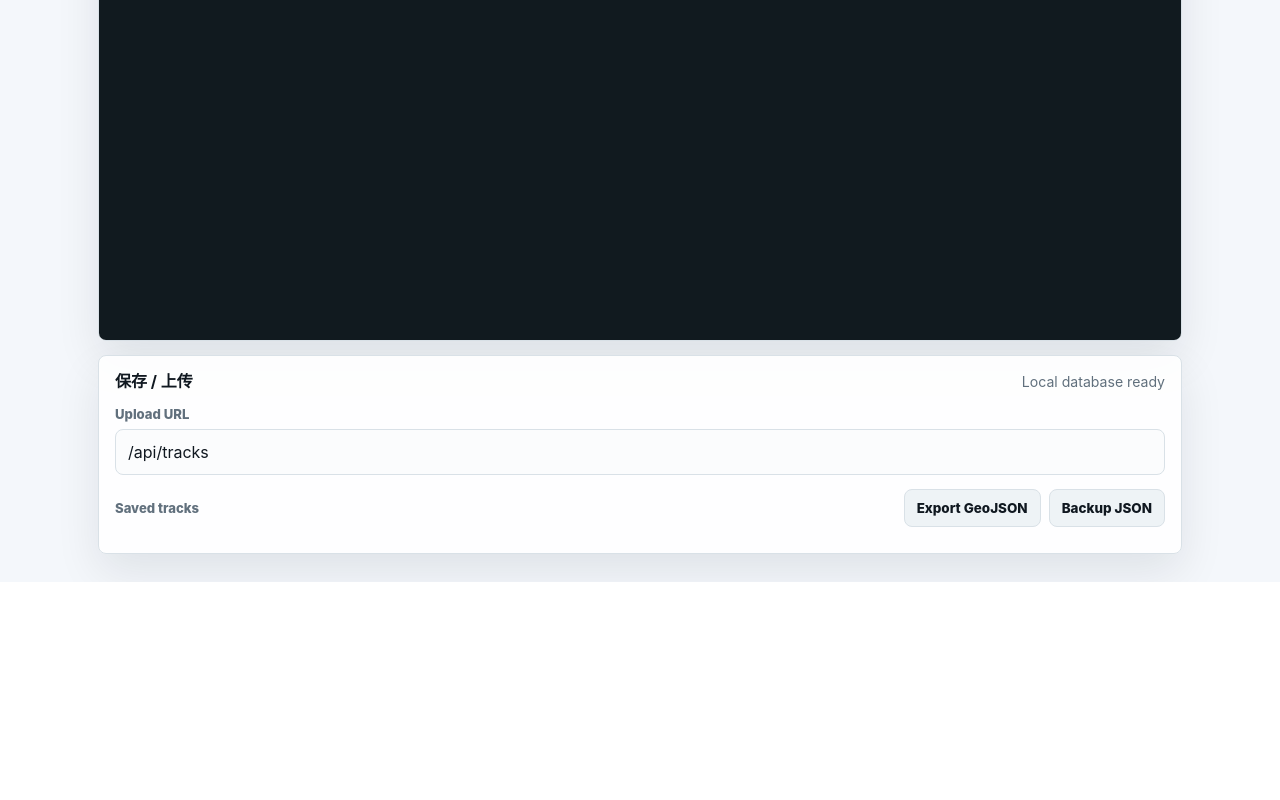
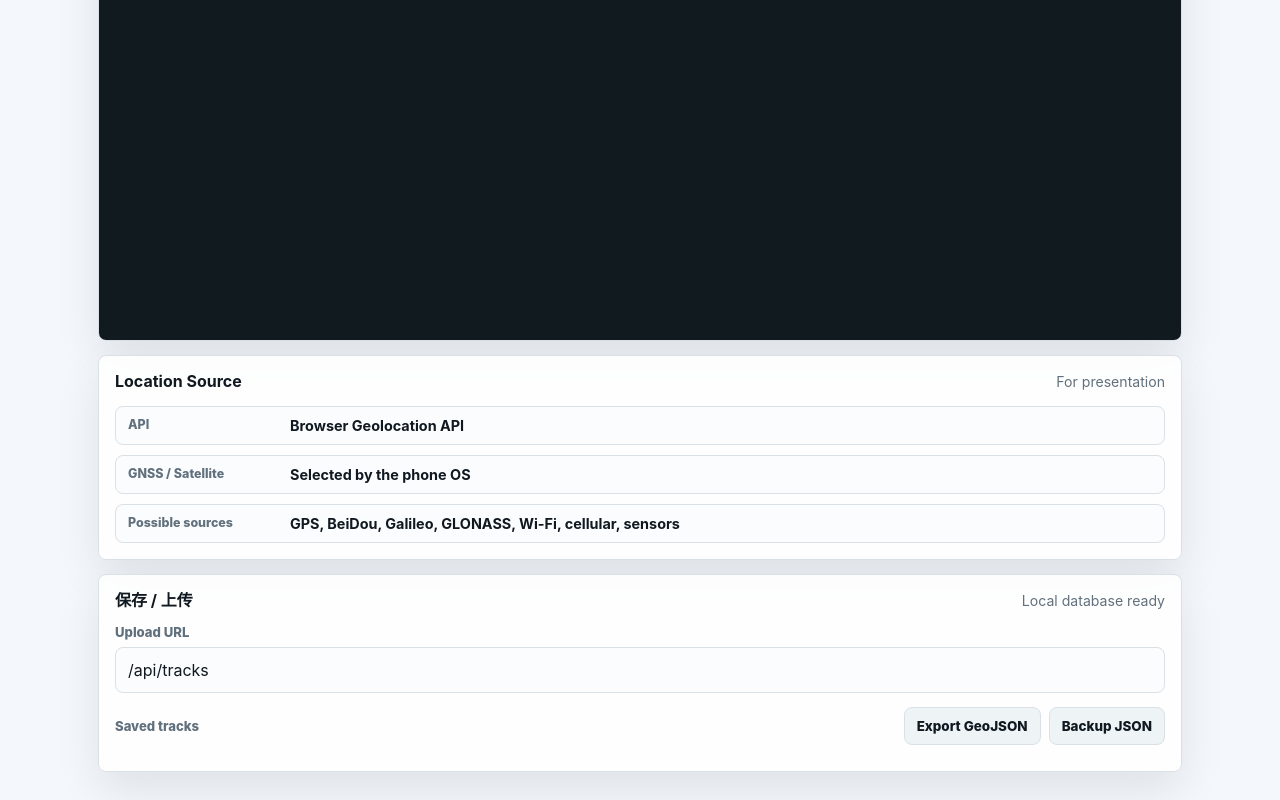
Before and after one commit to Qwen88wen/trajectory-collector-mvp, a website: page index.html in a window 1280 px wide. Shown: the part 1011-1811 px from the top of the page. Before the commit the page ends 1593 px from the top, so only its background shows below. Drawn offline with Linux system fonts and the light colour scheme.

Commit message:
Add location source explanation to app

```diff
--- a/index.html
+++ b/index.html
@@ -118,6 +118,27 @@
         </div>
       </section>
 
+      <section class="source-panel" aria-labelledby="sourceTitle">
+        <div class="panel-heading">
+          <h2 id="sourceTitle">Location Source</h2>
+          <p class="status-text">For presentation</p>
+        </div>
+        <dl class="source-grid">
+          <div>
+            <dt>API</dt>
+            <dd>Browser Geolocation API</dd>
+          </div>
+          <div>
+            <dt>GNSS / Satellite</dt>
+            <dd>Selected by the phone OS</dd>
+          </div>
+          <div>
+            <dt>Possible sources</dt>
+            <dd>GPS, BeiDou, Galileo, GLONASS, Wi-Fi, cellular, sensors</dd>
+          </div>
+        </dl>
+      </section>
+
       <section class="sync-panel" aria-labelledby="syncTitle">
         <div class="panel-heading">
           <h2 id="syncTitle">保存 / 上传</h2>
--- a/styles.css
+++ b/styles.css
@@ -113,6 +113,7 @@ h2 {
 
 .recording-panel,
 .map-panel,
+.source-panel,
 .sync-panel {
   border: 1px solid var(--line);
   border-radius: 8px;
@@ -121,6 +122,7 @@ h2 {
 }
 
 .recording-panel,
+.source-panel,
 .sync-panel {
   padding: 16px;
 }
@@ -240,6 +242,10 @@ h2 {
   margin-bottom: 14px;
 }
 
+.source-panel {
+  margin-bottom: 14px;
+}
+
 .map-heading {
   padding: 16px 16px 0;
 }
@@ -256,6 +262,39 @@ canvas {
   display: block;
   width: 100%;
   height: 100%;
+}
+
+.source-grid {
+  display: grid;
+  gap: 10px;
+  margin: 0;
+}
+
+.source-grid > div {
+  display: grid;
+  grid-template-columns: 150px minmax(0, 1fr);
+  gap: 12px;
+  border: 1px solid var(--line);
+  border-radius: 8px;
+  background: #fbfcfd;
+  padding: 10px 12px;
+}
+
+.source-grid dt,
+.source-grid dd {
+  margin: 0;
+}
+
+.source-grid dt {
+  color: var(--muted);
+  font-size: 0.78rem;
+  font-weight: 800;
+}
+
+.source-grid dd {
+  overflow-wrap: anywhere;
+  font-size: 0.9rem;
+  font-weight: 750;
 }
 
 .endpoint-field {
@@ -444,6 +483,11 @@ canvas {
     flex-direction: column;
   }
 
+  .source-grid > div {
+    grid-template-columns: 1fr;
+    gap: 4px;
+  }
+
   .export-actions {
     justify-content: flex-start;
     width: 100%;
--- a/sw.js
+++ b/sw.js
@@ -1,4 +1,4 @@
-const CACHE_NAME = "trajectory-collector-mvp-v14";
+const CACHE_NAME = "trajectory-collector-mvp-v15";
 const APP_SHELL = [
   "./",
   "./index.html",
```
Also changed, not shown: README.md, manifest.webmanifest.
